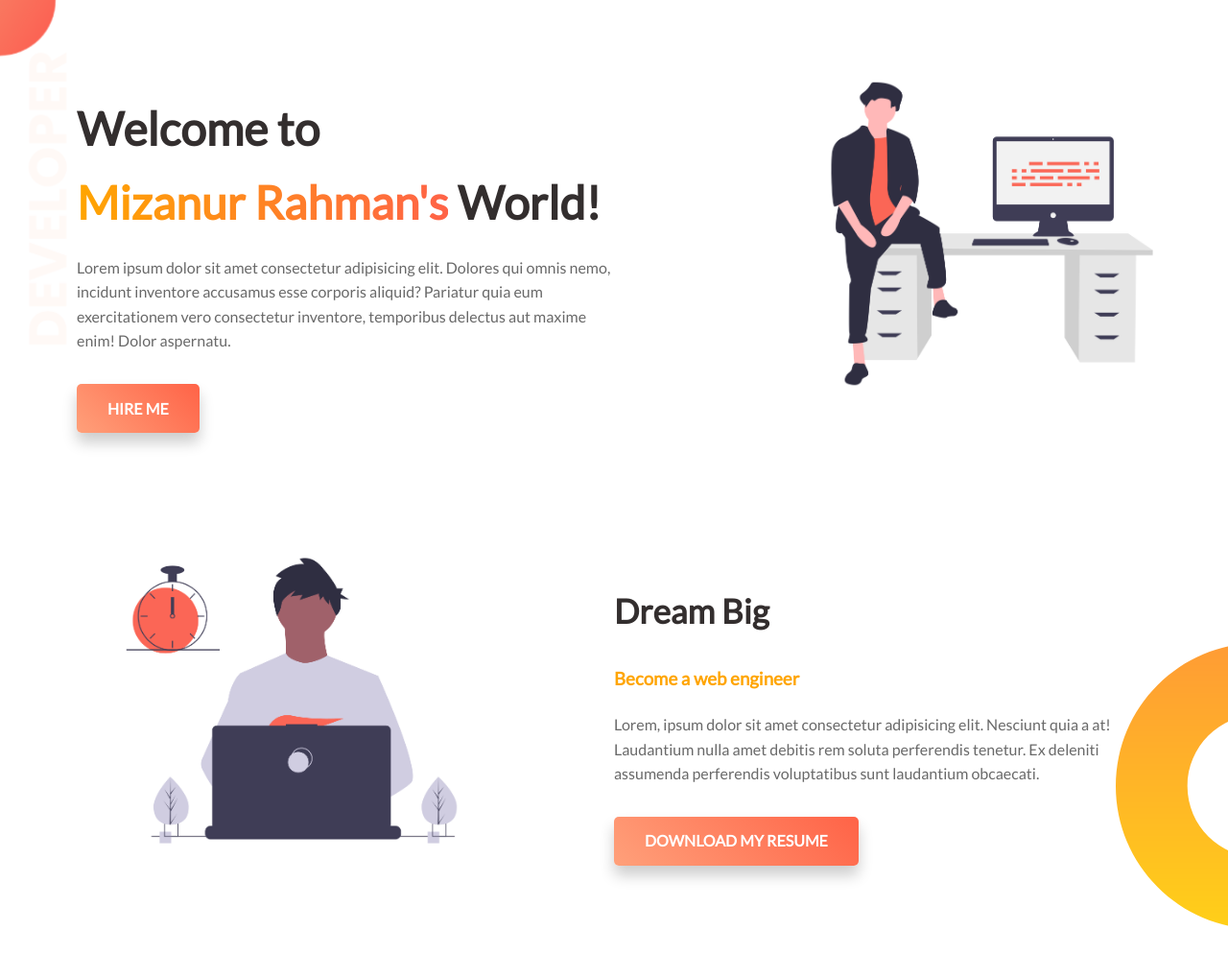
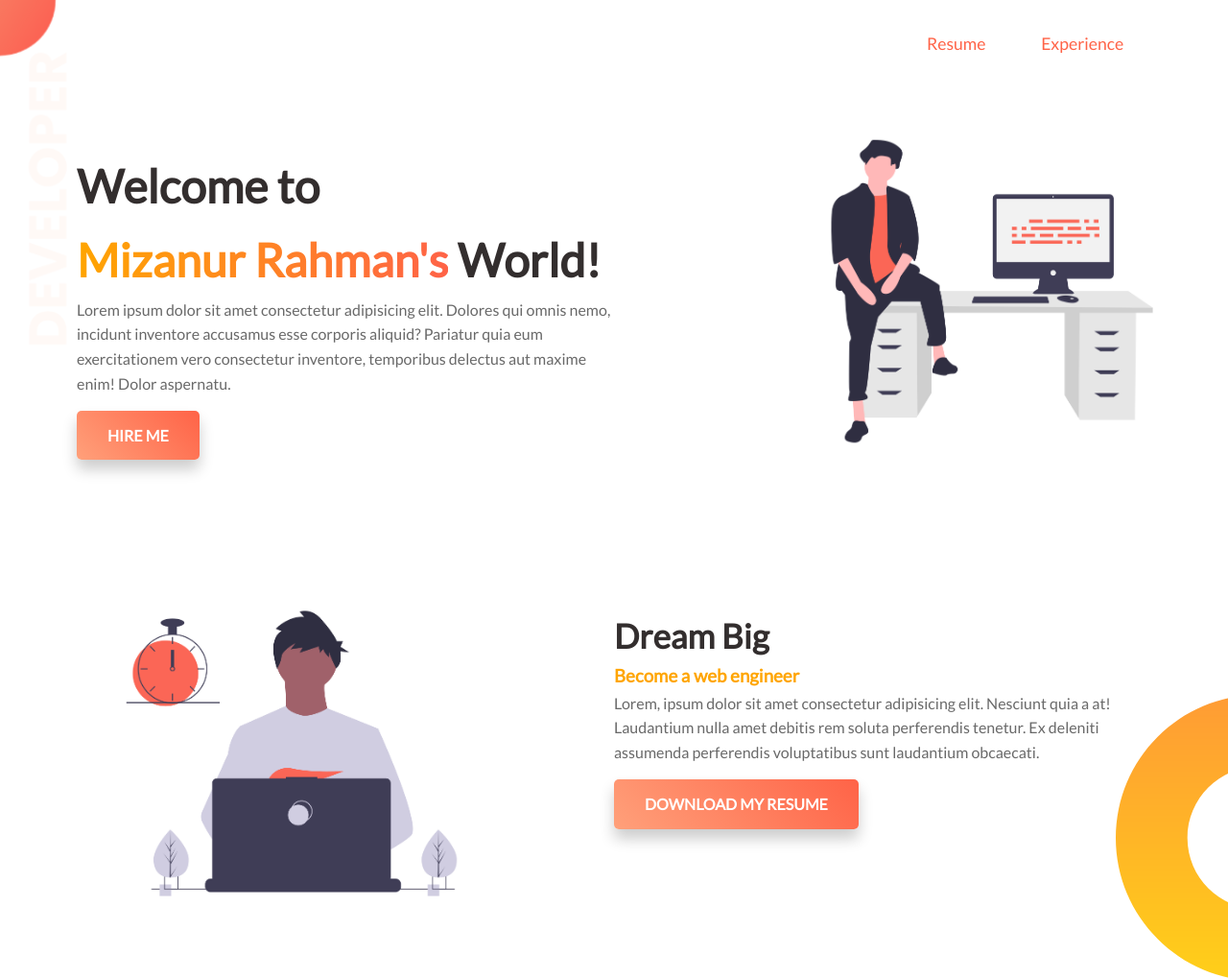
Before and after one commit to mizanmahi/demo-developer-portfolio, a plain HTML site: page index.html in a window 1280 px wide. Shown: the top 1019 px of the page at 96% size. Drawn offline with Linux system fonts and the light colour scheme.

Commit message:
add: nav

```diff
--- a/assets/css/style.css
+++ b/assets/css/style.css
@@ -1,3 +1,7 @@
+* {
+   padding: 0;
+   margin: 0;
+}
 body {
    font-family: "Lato", sans-serif;
    margin: 0;
@@ -17,11 +21,40 @@ h3 {
    color: orange;
 }
 
+.top-section {
+   background-image: url("../images/top-banner.png");
+   background-repeat: no-repeat;
+}
+
+.nav{
+   display: flex;
+   justify-content: flex-end;
+   padding-top: 2rem;
+   margin-right: 5rem;
+}
+.nav .nav-item{
+   list-style: none;
+}
+.nav .nav-item a{
+   text-decoration: none;
+   color: tomato;
+   border-radius: 5px;
+   font-size: 1.1rem;
+   font-family: inherit;
+   padding: 1rem 1.8rem;
+   transition: all .2s;
+
+}
+.nav .nav-item a:hover{
+   background: tomato;
+   color: #fff;
+
+}
+
 .header-section {
    display: flex;
    padding: 3rem 5rem;
-   background-image: url("../images/top-banner.png");
-   background-repeat: no-repeat;
+
 }
 
 .half-width {
@@ -94,7 +127,8 @@ h3 {
    margin-left: 2.5%;
    margin-right: 2.5%;
    box-shadow: 0 10px 20px 0 rgba(0, 0, 0, 0.3);
-   padding: 1rem;
+   padding-top: 4rem;
+   padding-bottom: 4rem;
    padding-left: 3rem;
    border-image: linear-gradient(blue, cyan);
    border-radius: 5px;
@@ -121,4 +155,5 @@ footer {
    background-clip: text;
    -webkit-background-clip: text;
    color: transparent;
+   margin-bottom: 1.5rem;
 }
--- a/index.html
+++ b/index.html
@@ -6,7 +6,11 @@
       <meta name="viewport" content="width=device-width, initial-scale=1.0" />
       <link rel="preconnect" href="https://fonts.googleapis.com" />
       <link rel="preconnect" href="https://fonts.gstatic.com" crossorigin />
-      <link rel="shortcut icon" href="assets/images/favicon.jpg" type="image/x-icon">
+      <link
+         rel="shortcut icon"
+         href="assets/images/favicon.jpg"
+         type="image/x-icon"
+      />
       <link
          href="https://fonts.googleapis.com/css2?family=Lato&display=swap"
          rel="stylesheet"
@@ -15,26 +19,38 @@
       <title>Mizanur Rahman</title>
    </head>
    <body>
-      <section class="header-section">
+      <section class="top-section">
+         <ul class="nav">
+            <li class="nav-item"><a href="#resume">Resume</a></li>
+            <li class="nav-item"><a href="#experinece">Experience</a></li>
+         </ul>
+         <div class="header-section">
             <div class="details half-width">
                <div class="title">
                   <h1>Welcome to</h1>
                   <h1><span class="my-name">Mizanur Rahman's</span> World!</h1>
                </div>
                <p>
-               Lorem ipsum dolor sit amet consectetur adipisicing elit. Dolores
-               qui omnis nemo, incidunt inventore accusamus esse corporis
-               aliquid? Pariatur quia eum exercitationem vero consectetur
-               inventore, temporibus delectus aut maxime enim! Dolor aspernatu.
+                  Lorem ipsum dolor sit amet consectetur adipisicing elit.
+                  Dolores qui omnis nemo, incidunt inventore accusamus esse
+                  corporis aliquid? Pariatur quia eum exercitationem vero
+                  consectetur inventore, temporibus delectus aut maxime enim!
+                  Dolor aspernatu.
                </p>
-            <a href="https://www.linkedin.com/in/mizan-mahi/" class="link-btn" target="_blank">Hire Me</a>
+               <a
+                  href="https://www.linkedin.com/in/mizan-mahi/"
+                  class="link-btn"
+                  target="_blank"
+                  >Hire Me</a
+               >
             </div>
 
             <div class="my-image half-width">
                <img src="assets/images/my-img.png" alt="My Image" />
             </div>
+         </div>
       </section>
-      <section class="dream-big-section">
+      <section class="dream-big-section" id="resume">
          <div class="my-image half-width">
             <img src="assets/images/coder.png" alt="My Image" />
          </div>
@@ -47,11 +63,16 @@
                perferendis tenetur. Ex deleniti assumenda perferendis
                voluptatibus sunt laudantium obcaecati.
             </p>
-            <a href="https://drive.google.com/file/d/1HfwjNQF0JSKSJL7zzOD_9FslGW_vKu--/view?usp=sharing" class="link-btn" target="_blank">Download My Resume</a>
+            <a
+               href="https://drive.google.com/file/d/1HfwjNQF0JSKSJL7zzOD_9FslGW_vKu--/view?usp=sharing"
+               class="link-btn"
+               target="_blank"
+               >Download My Resume</a
+            >
          </div>
       </section>
 
-      <section class="experience-section">
+      <section class="experience-section" id="experinece">
          <h2 class="section-title">Experience</h2>
          <div class="cards">
             <div class="card card-1">
@@ -64,7 +85,7 @@
                </p>
             </div>
             <divc class="card card-2">
-               <h2>Full stack web developer</h2>
+               <h2>Front-end Engineer</h2>
                <h3>2021 - Present | Pro Level</h3>
                <p>
                   Lorem ipsum dolor sit amet consectetur adipisicing elit. Sequi
@@ -76,9 +97,7 @@
       </section>
 
       <footer>
-         <p>
-            &copy; Mizanur Rahman 2021, Web developer from BD
-         </p>
+         <p>&copy; Mizanur Rahman 2021, Web developer from BD</p>
       </footer>
    </body>
 </html>
```
Lines whose indentation alone changed are shown as unchanged.
